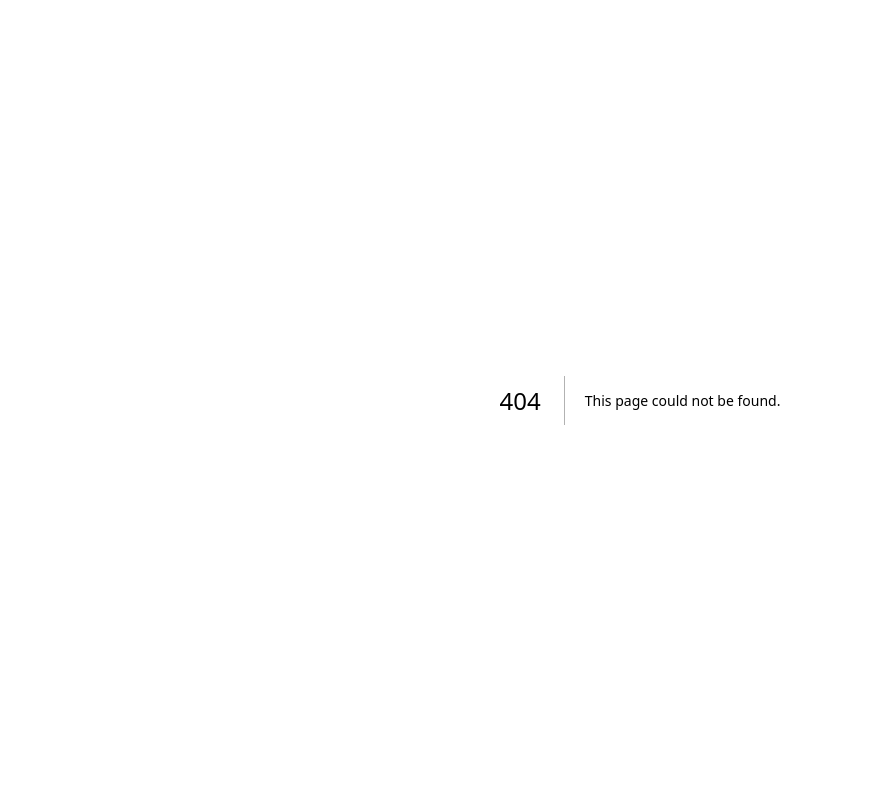
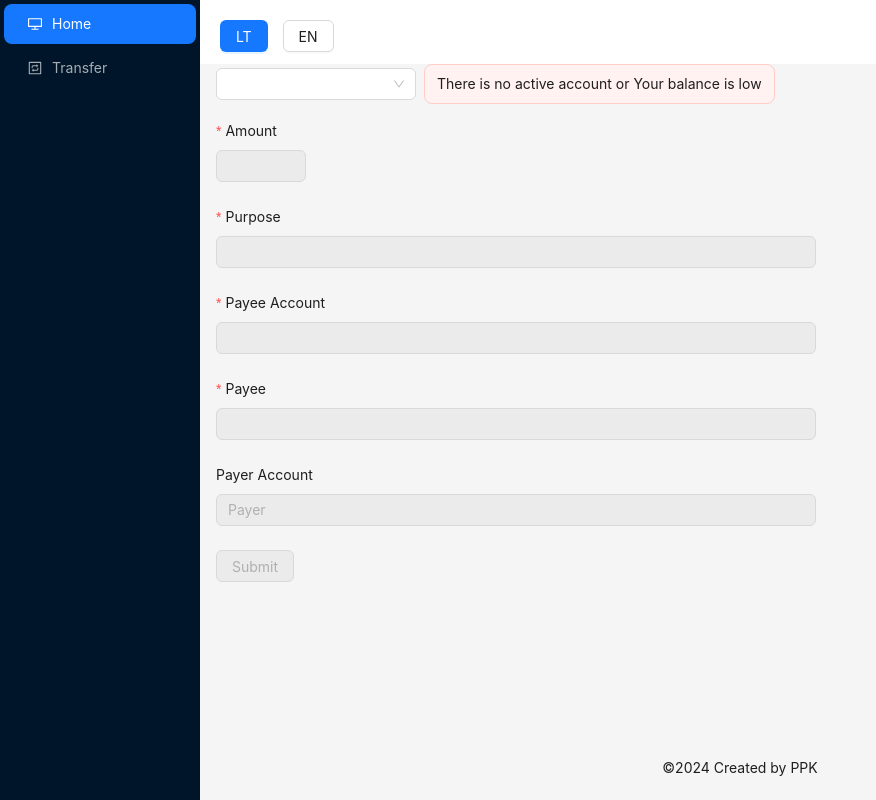
Before and after one commit to nuquerna/probanx, a Next.js app: page /transfer in a window 1280 px wide. Before the commit this address had no page. Shown: the whole page, without its empty margins (0-876 px from the left). Built offline with nearby package versions, Linux system fonts and the light colour scheme.

Commit message:
iteration 1

```diff
--- /dev/null
+++ b/app/context/languageContext.tsx
@@ -0,0 +1,3 @@
+import { createContext } from 'react';
+
+export const LanguageContext = createContext<string>('lt');
--- a/app/layout.tsx
+++ b/app/layout.tsx
@@ -1,22 +1,79 @@
-import type { Metadata } from "next";
+'use client'
+import React, { useCallback, useEffect, useState } from 'react';
+
 import { Inter } from "next/font/google";
 import "./globals.css";
 
+import Link from 'next/link'
+import {
+  DesktopOutlined,
+  GlobalOutlined,
+  InteractionOutlined
+} from '@ant-design/icons';
+import type { MenuProps } from 'antd';
+import { Button, Flex, Layout, Menu } from 'antd';
+import styles from './page.module.css'
+import { LanguageContext } from './context/languageContext';
+
+const { Header, Content, Footer, Sider } = Layout;
+
 const inter = Inter({ subsets: ["latin"] });
 
-export const metadata: Metadata = {
-  title: "Probanx Test App",
-  description: "Made by PPK",
-};
+type MenuItem = Required<MenuProps>['items'][number];
+
+function getItem(
+  label: React.ReactNode,
+  key: React.Key,
+  icon?: React.ReactNode,
+  children?: MenuItem[],
+): MenuItem {
+  return {
+    key,
+    icon,
+    children,
+    label,
+  } as MenuItem;
+}
+
+const items: MenuItem[] = [
+  getItem(<Link href="/">Home</Link>, '1', <DesktopOutlined />),
+  getItem(<Link href="/transfer" >Transfer</Link>, '2', <InteractionOutlined />),
+];
 
 export default function RootLayout({
   children,
 }: Readonly<{
   children: React.ReactNode;
 }>) {
+  const [format, setFormat] = useState('lt');
+
   return (
     <html lang="en">
-      <body className={inter.className}>{children}</body>
+      <body className={inter.className}>
+        <Layout style={{ minHeight: '100vh' }}>
+          <Sider>
+            <div className="demo-logo-vertical" />
+            <Menu theme="dark" defaultSelectedKeys={['1']} mode="inline" items={items} />
+          </Sider>
+          <Layout>
+            <Header style={{ padding: 0, background: '#fff' }}>
+              <Flex style={{ padding: 20 }} gap={15} align='center' justify='start'>
+                <Button type={format === 'lt' ? 'primary' : undefined} onClick={() => setFormat('lt')}>LT</Button>
+                <Button type={format === 'en' ? 'primary' : undefined} onClick={() => setFormat('en')}>EN</Button>
+              </Flex>
+            </Header>
+            <Content style={{ margin: '0 16px' }}>
+              <LanguageContext.Provider value={format}>
+                <div className={styles.context}>
+                  {children}
+                </div>
+              </LanguageContext.Provider>
+            </Content>
+            <Footer style={{ textAlign: 'center' }}>
+              ©{new Date().getFullYear()} Created by PPK
+            </Footer>
+          </Layout>
+        </Layout></body>
     </html>
   );
 }
--- /dev/null
+++ b/app/transfer/page.module.scss
@@ -0,0 +1,7 @@
+.form {
+    max-width: 600px;
+
+    & label {
+        width: 8rem !important;
+    }
+}
--- /dev/null
+++ b/app/transfer/page.tsx
@@ -0,0 +1,133 @@
+"use client"
+
+import React, { useCallback, useContext, useMemo, useState } from 'react';
+import { Button, Form, Input, Select, Space, Flex, InputNumber, Alert } from 'antd';
+import { SubmitHandler, useForm } from "react-hook-form";
+import styles from './page.module.scss';
+import { LanguageContext } from '../context/languageContext';
+import { RuleObject } from 'antd/es/form';
+import axios from 'axios';
+
+
+const { Search } = Input;
+
+type Payer = { iban: string, id: string, balance: number }
+
+const IBAN_VALIDATION = 'https://matavi.eu/validate?iban=';
+
+interface IFormInput {
+    amount: number;
+    payeeAccount: string;
+    purpose: string;
+    payerAccount: string;
+    payee: string;
+}
+
+const payerAccounts: Payer[] = [
+    {
+        iban: 'LT307300010172619160',
+        id: '1',
+        balance: 1000.12
+    },
+    {
+        iban: 'LT307300010172619161',
+        id: '2',
+        balance: 2.43
+    },
+    {
+        iban: 'LT307300010172619162',
+        id: '3',
+        balance: -5.87
+    }
+];
+
+const onChange = (value: string | number | null) => {
+    console.log('changed', value);
+};
+
+const Transfer: React.FC = () => {
+    const language = useContext(LanguageContext);
+    console.log(language);
+    const { handleSubmit, control, formState: { errors }, reset } = useForm<IFormInput>({
+        defaultValues: {
+            amount: 0.01,
+            payee: '',
+            payeeAccount: '',
+            purpose: '',
+            payerAccount: '',
+        }
+    });
+
+    const onSubmit: SubmitHandler<IFormInput> = (data) => console.log(data)
+
+    const [activeAccount, setActiveAccount] = useState<Payer | null>(null)
+
+    const payers = useMemo(() => payerAccounts.map((p) => ({
+        value: p.id,
+        label: p.iban,
+    })), []);
+
+    const setPayer = useCallback((value: string) => {
+        const payer = payerAccounts.find((p) => p.id === value)
+        if (payer) {
+            setActiveAccount(payer);
+            reset();
+        }
+    }, []);
+
+    const validatePayeeAccount = async (rule: RuleObject, value: string, callback: (error?: string | undefined) => void) => {
+        const ibanRegex = /\b[A-Z]{2}[0-9]{2}(?:[ ]?[0-9]{4}){4}(?!(?:[ ]?[0-9]){3})(?:[ ]?[0-9]{1,2})?\b/;
+
+        if (value.length < 20 && !ibanRegex.test(value)) return 'Invalid IBAN';
+        try {
+            const response = await fetch(`https://matavi.eu/validate?iban=${value}`);
+            const data = await response.json();
+            if (!data.valid) {
+                return 'Invalid IBAN';
+            }
+        } catch (error) {
+            console.error('Error validating IBAN:', error);
+        }
+        return undefined; // Return undefined if validation passes
+    };
+
+    const invalidAccount = useMemo(() => !activeAccount || activeAccount?.balance < 0.1, [activeAccount]);
+
+    return (
+        <Flex gap="middle" vertical>
+            <Space wrap>
+                <Select
+                    style={{ width: 200 }}
+                    onChange={setPayer}
+                    options={payers}
+                />
+                {invalidAccount ? <Alert message="There is no active account or Your balance is low" type="error" /> : null}
+            </Space>
+
+            <Form className={styles.form} layout="vertical" onFinish={handleSubmit(onSubmit)} disabled={invalidAccount}>
+                <Form.Item hasFeedback label="Amount" name="amount" rules={[{ required: true, type: 'number', min: 0.01, max: activeAccount?.balance }]}>
+                    <InputNumber type="number" />
+                </Form.Item>
+                <Form.Item hasFeedback label="Purpose" name="purpose" rules={[{ required: true, min: 3, max: 135 }]}>
+                    <Input />
+                </Form.Item>
+                <Form.Item hasFeedback label="Payee Account" name="payeeAccount" rules={[{
+                    required: true, validator: validatePayeeAccount,
+                }]}>
+                    <Input />
+                </Form.Item>
+                <Form.Item hasFeedback label="Payee" name="payee" rules={[{ required: true, min: 3, max: 70 }]}>
+                    <Input />
+                </Form.Item>
+                <Form.Item hasFeedback label="Payer Account">
+                    <Input placeholder="Payer" disabled value={activeAccount?.iban} addonAfter={activeAccount?.balance} />
+                </Form.Item>
+                <Button type="primary" htmlType="submit">
+                    Submit
+                </Button>
+            </Form>
+        </Flex>
+    );
+}
+
+export default Transfer;
--- a/package.json
+++ b/package.json
@@ -10,10 +10,12 @@
   },
   "dependencies": {
     "antd": "^5.15.2",
+    "axios": "^1.6.7",
     "next": "14.1.3",
     "react": "^18",
     "react-dom": "^18",
-    "react-hook-form": "^7.51.0"
+    "react-hook-form": "^7.51.0",
+    "sass": "^1.71.1"
   },
   "devDependencies": {
     "@types/node": "^20",
```
Also changed, not shown: app/page.tsx (+35 -84 lines), 1 other file (tests, documents, lock files or other folders).
